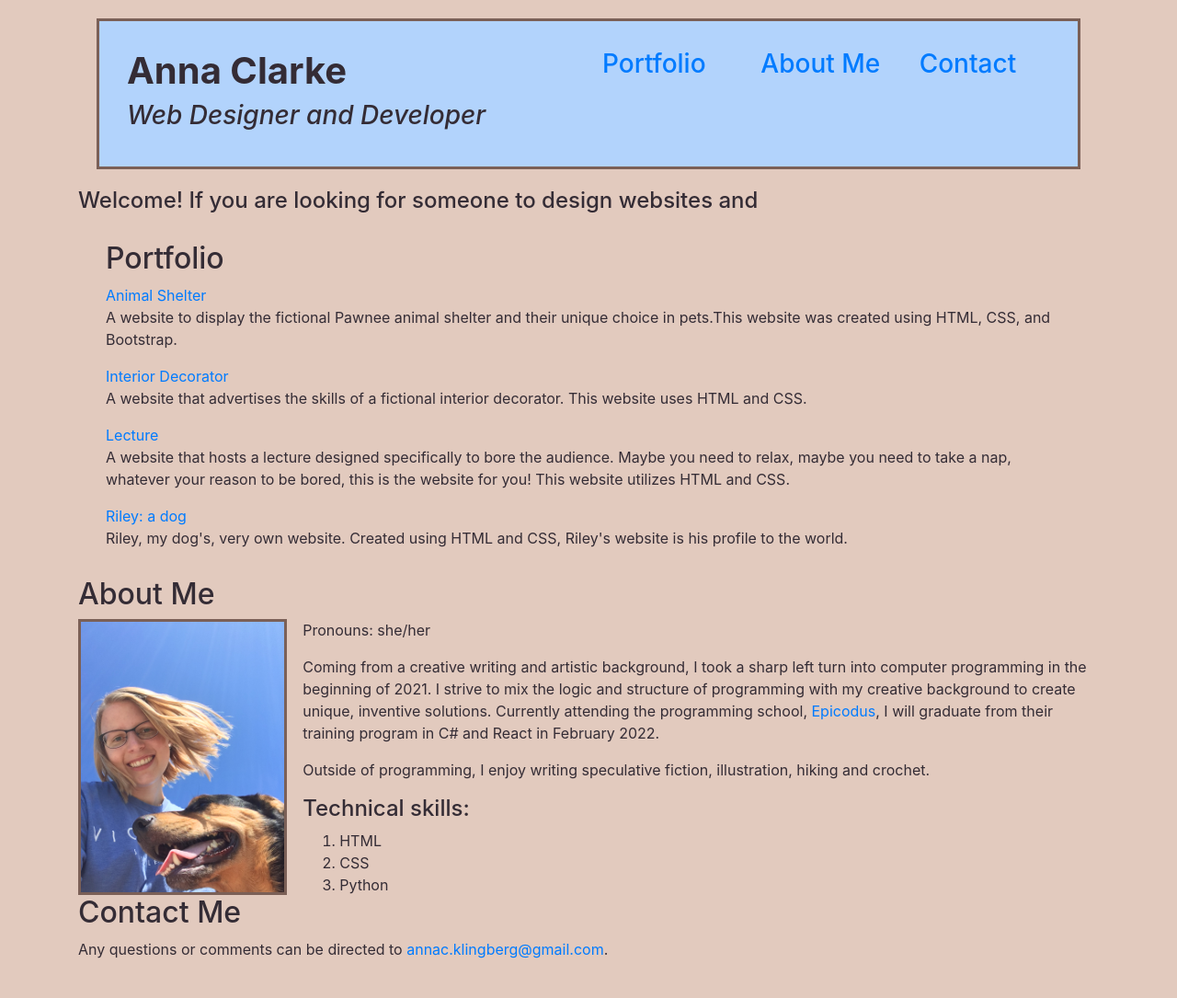
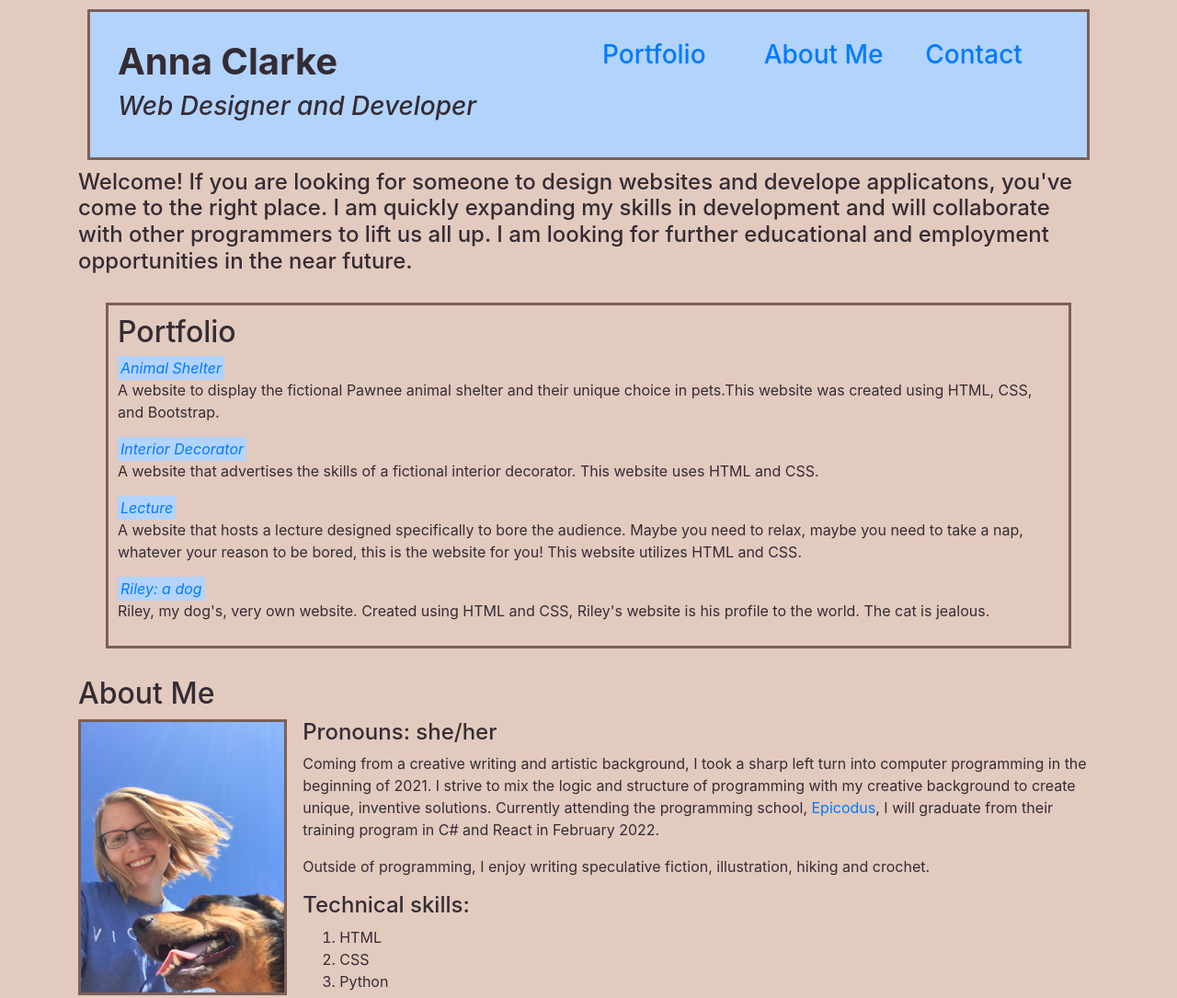
Before and after one commit to Messquerade/Portfolio, a plain HTML site: page index.html in a window 1280 px wide. Shown: the top 1085 px of the page at 92% size. Before the commit the page ends 1060 px from the top, so only its background shows below. Drawn offline with Linux system fonts and the light colour scheme.

Commit message:
add welcome message.

```diff
--- a/css/styles.css
+++ b/css/styles.css
@@ -5,7 +5,7 @@ body {
 
 .header {
   background-color: #B2D3FC;
-  margin: 20px;
+  margin: 10px;
   padding: 30px;
   border: #7B6057 solid;
   box-sizing: border-box;
@@ -13,7 +13,8 @@ body {
 
 .portfolio {
   margin: 30px;
-
+  border: #7B6057 solid;
+  padding: 10px;
 
 }
 
@@ -30,3 +31,9 @@ img {
   width: 78%;
   height: auto;
 }
+
+.link {
+  background-color: #B2D3FC;
+  padding: 3px;
+  font-style: oblique;
+}
--- a/index.html
+++ b/index.html
@@ -24,23 +24,23 @@
         </div>
       </div>
     </div>
-    <h4>Welcome! If you are looking for someone to design websites and </h4>
+    <h4>Welcome! If you are looking for someone to design websites and develope applicatons, you've come to the right place. I am quickly expanding my skills in development and will collaborate with other programmers to lift us all up. I am looking for further educational and employment opportunities in the near future.</h4>
     <div class="portfolio">
       <h2><a id="Portfolio">Portfolio</a></h2>
-      <a href="https://github.com/Messquerade/animal-shelter">Animal Shelter</a>
+      <span class="link"><a href="https://github.com/Messquerade/animal-shelter">Animal Shelter</a></span>
       <p>A website to display the fictional Pawnee animal shelter and their unique choice in pets.This website was created using HTML, CSS, and Bootstrap.</p>
-      <a href="https://github.com/Messquerade/Interior-Decorator">Interior Decorator</a>
+      <span class="link"><a href="https://github.com/Messquerade/Interior-Decorator">Interior Decorator</a></span>
       <p>A website that advertises the skills of a fictional interior decorator. This website uses HTML and CSS.</p>
-      <a href="https://github.com/Messquerade/boring-lecture">Lecture</a>
+      <span class="link"><a href="https://github.com/Messquerade/boring-lecture">Lecture</a></span>
       <p>A website that hosts a lecture designed specifically to bore the audience. Maybe you need to relax, maybe you need to take a nap, whatever your reason to be bored, this is the website for you! This website utilizes HTML and CSS.</p>
-      <a href="https://github.com/Messquerade/Pet-webpage">Riley: a dog</a>
-      <p>Riley, my dog's, very own website. Created using HTML and CSS, Riley's website is his profile to the world.</p>
+      <span class="link"><a href="https://github.com/Messquerade/Pet-webpage">Riley: a dog</a></span>
+      <p>Riley, my dog's, very own website. Created using HTML and CSS, Riley's website is his profile to the world. The cat is jealous.</p>
     </div>
     <div class="about me">
       <h2><a id="about_me">About Me</a></h2>
       <img src="images/IMG_8859.JPG" alt="Picture of Anna Clarke with pet dog.">
       <div class="about-me-text">
-        <p>Pronouns: she/her</p>
+        <h4>Pronouns: she/her</h4>
         <p>Coming from a creative writing and artistic background, I took a sharp left turn into computer programming in the beginning of 2021. I strive to mix the logic and structure of programming with my creative background to create unique, inventive solutions. Currently attending the programming school, <a href="https://www.epicodus.com/">Epicodus</a>, I will graduate from their training program in C# and React in February 2022.</p>
         <p>Outside of programming, I enjoy writing speculative fiction, illustration, hiking and crochet.</p>
         <h4>Technical skills:</h4>
```
